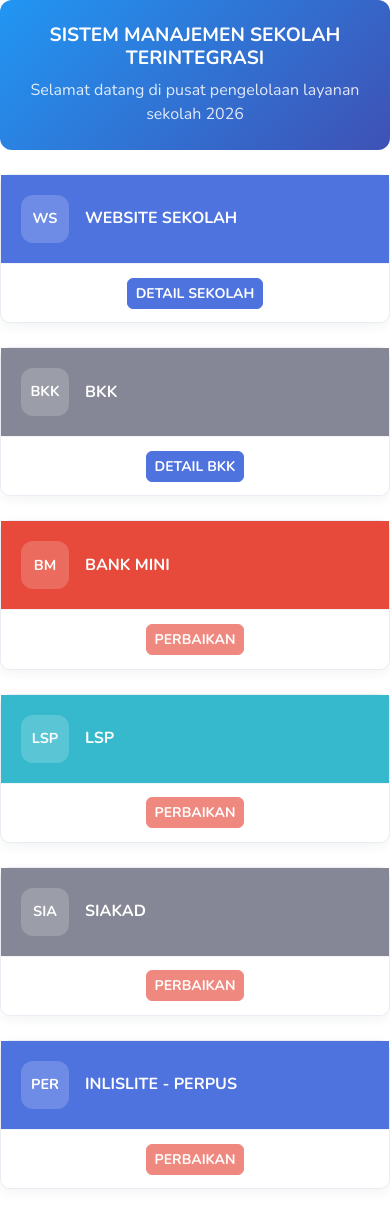
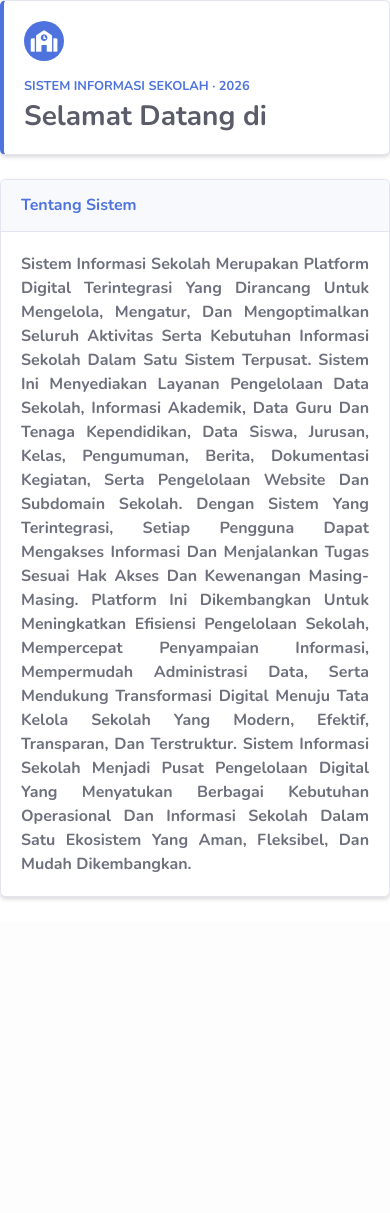
Before and after one commit to lancestrom/smst-admin, a PHP site: the page made by application/views/Sekolah/tampilan_home.php in a window 390 px wide. After the commit the page ends 900 px from the top, so only its background shows below. Run offline with PHP 8.4, Linux system fonts and the light colour scheme; the template is opened without the code that fills it, so the values that code supplies are empty.

Commit message:
MVC UPDATE

```diff
--- a/application/views/Sekolah/tampilan_dasboard.php
+++ b/application/views/Sekolah/tampilan_dasboard.php
@@ -32,6 +32,12 @@
 			<a class="nav-link" href="<?= base_url() ?>Dashboard/profil_bkk">
 				<i class="fas fa-school"></i>
 				<span>BKK</span></a>
+		</li>
+
+		<li class="nav-item">
+			<a class="nav-link" href="<?= base_url() ?>Dashboard/profil_bank_mini">
+				<i class="fas fa-school"></i>
+				<span>Bank Mini</span></a>
 		</li>
 		<hr class="sidebar-divider">
 
--- a/application/views/Sekolah/tampilan_home.php
+++ b/application/views/Sekolah/tampilan_home.php
@@ -1,159 +1,35 @@
-<style>
-	.school-home .school-home-banner {
-		background: linear-gradient(135deg, #2196f3, #3f51b5);
-		border: 0;
-		border-radius: 12px;
-	}
-
-	.school-home .school-home-banner .card-body {
-		padding: 2rem;
-	}
-
-	.school-home .school-home-banner h3 {
-		margin-bottom: .5rem;
-		font-size: 1.5rem;
-	}
-
-	.school-home .school-home-banner p {
-		margin-bottom: 0;
-		opacity: .85;
-	}
-
-	.school-home .module-card {
-		height: 100%;
-		border: 1px solid #e9edf3;
-		border-radius: 10px;
-		box-shadow: 0 3px 12px rgba(31, 45, 61, .06);
-		transition: transform .2s ease, box-shadow .2s ease;
-	}
-
-	.school-home .module-card:hover {
-		transform: translateY(-4px);
-		box-shadow: 0 8px 20px rgba(31, 45, 61, .12);
-	}
-
-	.school-home .module-card .card-body {
-		display: flex;
-		align-items: center;
-		padding: 1.25rem;
-	}
-
-	.school-home .module-mark {
-		display: flex;
-		flex: 0 0 48px;
-		width: 48px;
-		height: 48px;
-		align-items: center;
-		justify-content: center;
-		margin-right: 1rem;
-		border-radius: 12px;
-		background: rgba(255, 255, 255, .18);
-		font-size: .9rem;
-		font-weight: 700;
-	}
-
-	.school-home .module-card h4 {
-		margin: 0;
-		font-size: 1rem;
-		font-weight: 700;
-	}
-
-	.school-home .module-card .card-footer {
-		padding: .85rem 1.25rem;
-		background: #fff;
-		border-top: 1px solid #f0f2f5;
-		border-radius: 0 0 10px 10px;
-	}
-
-	.school-home .module-card .btn {
-		border-radius: 6px;
-	}
-
-	@media (max-width: 575.98px) {
-		.school-home .school-home-banner .card-body {
-			padding: 1.5rem 1rem;
-		}
-
-		.school-home .school-home-banner h3 {
-			font-size: 1.2rem;
-		}
-	}
-</style>
-
-<div class="school-home">
-	<div class="card school-home-banner mb-4 text-white">
-		<div class="card-body text-center">
-			<h3 class="text-uppercase font-weight-bolder">Sistem Manajemen Sekolah Terintegrasi</h3>
-			<p>Selamat datang di pusat pengelolaan layanan sekolah <?= date('Y'); ?></p>
-		</div>
-	</div>
-
-	<div class="row">
-		<div class="col-sm-6 col-lg-4 mb-4">
-			<div class="card module-card">
-				<div class="card-body bg-primary text-white">
-					<span class="module-mark">WS</span>
-					<h4 class="text-uppercase">Website Sekolah</h4>
+<section aria-labelledby="dashboard-welcome-title">
+	<div class="card border-left-primary shadow-sm mb-4">
+		<div class="card-body">
+			<div class="d-flex flex-column flex-md-row align-items-md-center">
+				<div class="icon-circle bg-primary text-white mb-3 mb-md-0 mr-md-4 flex-shrink-0"
+					aria-hidden="true">
+					<i class="fas fa-school fa-lg"></i>
 				</div>
-				<div class="card-footer text-center">
-					<a href="<?= base_url() ?>Dashboard/profil_sekolah" class="btn btn-primary btn-sm text-uppercase font-weight-bolder" aria-disabled="true">Detail Sekolah</a>
-				</div>
-			</div>
-		</div>
-		<div class="col-sm-6 col-lg-4 mb-4">
-			<div class="card module-card">
-				<div class="card-body bg-secondary text-white">
-					<span class="module-mark">BKK</span>
-					<h4 class="text-uppercase">BKK</h4>
-				</div>
-				<div class="card-footer text-center">
-					<a href="<?= base_url() ?>Dashboard/profil_bkk" class="btn btn-primary btn-sm text-uppercase font-weight-bolder" aria-disabled="true">Detail BKK</a>
-				</div>
-			</div>
-		</div>
-		<div class="col-sm-6 col-lg-4 mb-4">
-			<div class="card module-card">
-				<div class="card-body bg-danger text-white">
-					<span class="module-mark">BM</span>
-					<h4 class="text-uppercase">Bank Mini</h4>
-				</div>
-				<div class="card-footer text-center">
-					<a href="" class="btn btn-danger btn-sm btn-sm text-uppercase font-weight-bolder disabled" aria-disabled="true">perbaikan</a>
-				</div>
-			</div>
-		</div>
-		<div class="col-sm-6 col-lg-4 mb-4">
-			<div class="card module-card">
-				<div class="card-body bg-info text-white">
-					<span class="module-mark">LSP</span>
-					<h4 class="text-uppercase">LSP</h4>
-				</div>
-				<div class="card-footer text-center">
-					<a href="" class="btn btn-danger btn-sm btn-sm text-uppercase font-weight-bolder disabled" aria-disabled="true">perbaikan</a>
-				</div>
-			</div>
-		</div>
-		<div class="col-sm-6 col-lg-4 mb-4">
-			<div class="card module-card">
-				<div class="card-body bg-secondary text-white">
-					<span class="module-mark">SIA</span>
-					<h4 class="text-uppercase">SIAKAD</h4>
-				</div>
-				<div class="card-footer text-center">
-					<a href="" class="btn btn-danger btn-sm btn-sm text-uppercase font-weight-bolder disabled" aria-disabled="true">perbaikan</a>
-				</div>
-			</div>
-		</div>
-		<div class="col-sm-6 col-lg-4 mb-4">
-			<div class="card module-card">
-				<div class="card-body bg-primary text-white">
-					<span class="module-mark">PER</span>
-					<h4 class="text-uppercase">inlislite - Perpus</h4>
-				</div>
-				<div class="card-footer text-center">
-					<a href="" class="btn btn-danger btn-sm btn-sm text-uppercase font-weight-bolder disabled" aria-disabled="true">perbaikan</a>
+				<div>
+					<p class="text-primary text-uppercase font-weight-bold small mb-1">
+						Sistem Informasi Sekolah &middot; <?= date('Y'); ?>
+					</p>
+					<h1 id="dashboard-welcome-title" class="h3 text-gray-800 font-weight-bold mb-0">
+						Selamat Datang di <?= html_escape($logo_sekolah['nama_sekolah']); ?>
+					</h1>
 				</div>
 			</div>
 		</div>
 	</div>
-</div>
+</section>
+
+<section aria-labelledby="about-system-title">
+	<div class="card shadow-sm mb-4">
+		<div class="card-header py-3">
+			<h2 id="about-system-title" class="h6 m-0 font-weight-bold text-primary">
+				Tentang Sistem
+			</h2>
+		</div>
+		<div class="card-body">
+			<p class="text-gray-700 mb-0 text-capitalize text-justify font-weight-bolder">
+				Sistem Informasi Sekolah merupakan platform digital terintegrasi yang dirancang untuk mengelola, mengatur, dan mengoptimalkan seluruh aktivitas serta kebutuhan informasi sekolah dalam satu sistem terpusat. Sistem ini menyediakan layanan pengelolaan data sekolah, informasi akademik, data guru dan tenaga kependidikan, data siswa, jurusan, kelas, pengumuman, berita, dokumentasi kegiatan, serta pengelolaan website dan subdomain sekolah. Dengan sistem yang terintegrasi, setiap pengguna dapat mengakses informasi dan menjalankan tugas sesuai hak akses dan kewenangan masing-masing. Platform ini dikembangkan untuk meningkatkan efisiensi pengelolaan sekolah, mempercepat penyampaian informasi, mempermudah administrasi data, serta mendukung transformasi digital menuju tata kelola sekolah yang modern, efektif, transparan, dan terstruktur. Sistem Informasi Sekolah menjadi pusat pengelolaan digital yang menyatukan berbagai kebutuhan operasional dan informasi sekolah dalam satu ekosistem yang aman, fleksibel, dan mudah dikembangkan.
+			</p>
+		</div>
+	</div>
+</section>
```
Also changed, not shown: application/controllers/Dashboard.php (+24 -13 lines), application/views/BKK/bkk_dalam_perbaikan.php (added, +8 -0 lines), application/views/Bank_mini/bank_mini_dalam_perbaikan.php (added, +8 -0 lines), application/views/Sekolah/tampilan_profil_bkk.php (deleted, +0 -132 lines).
